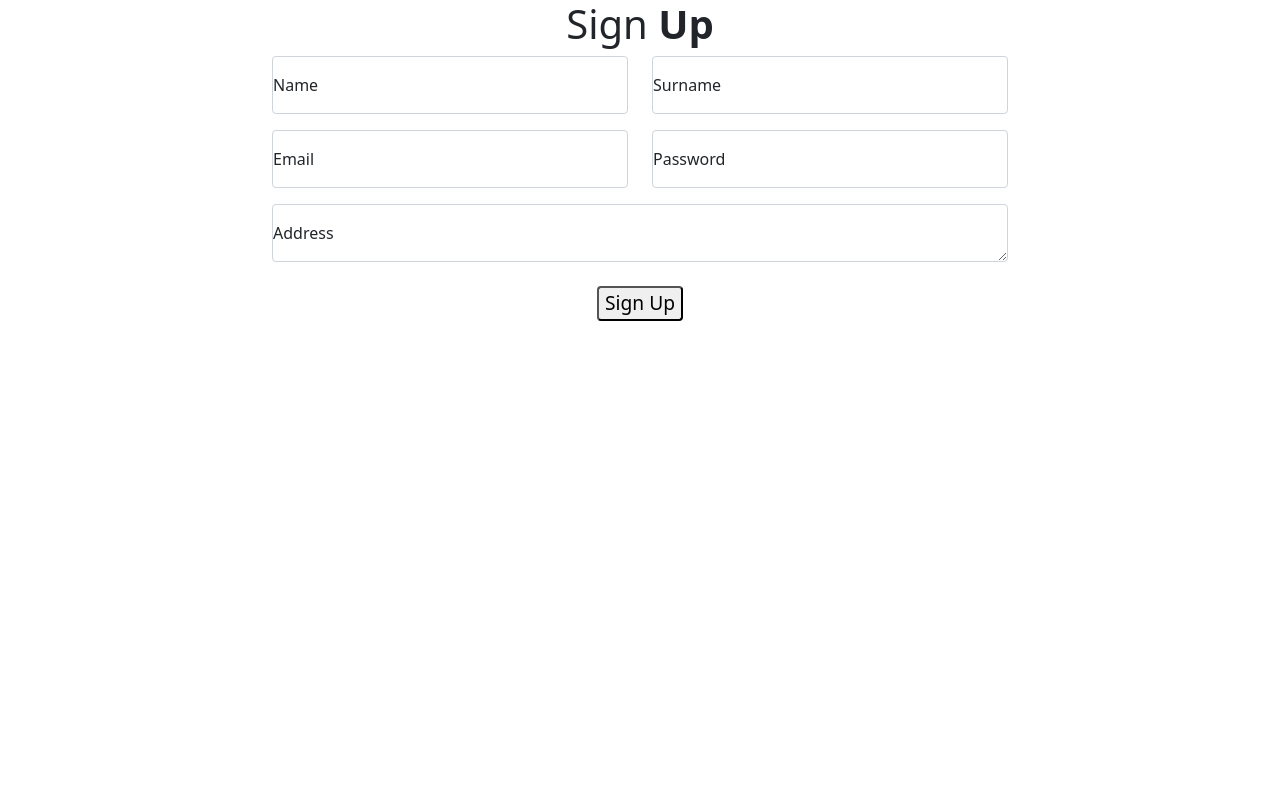
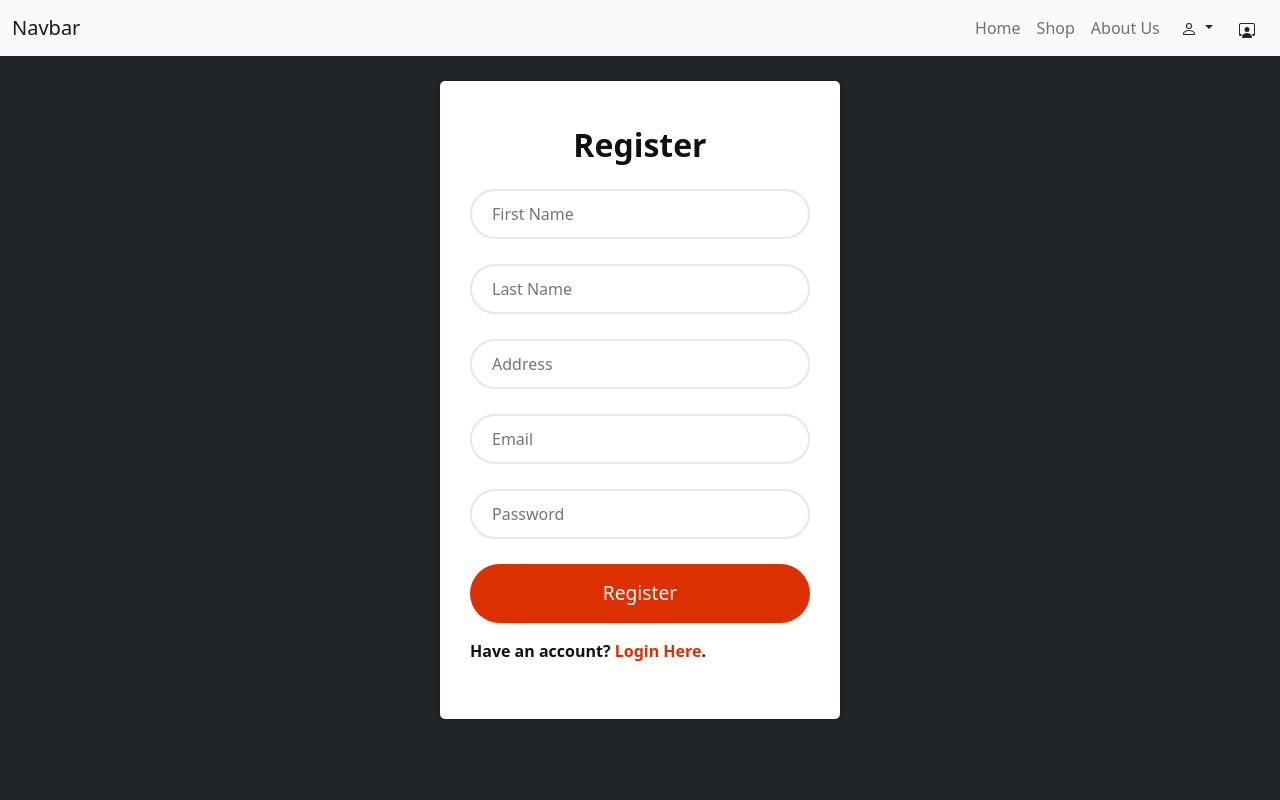
Before and after one commit to burcuesmersoy/LaptopProviderWebsite, a PHP site: page /register.php in a window 1280 px wide. Run offline with PHP 8.4, Linux system fonts and the light colour scheme.

Commit message:
Add files via upload
süslü register

```diff
--- a/register.php
+++ b/register.php
@@ -10,48 +10,88 @@ if (isset($_SESSION['email']))
         <meta charset="UTF-8">
         <meta http-equiv="X-UA-Compatible" content="IE=edge">
         <meta name="viewport" content="width=device-width, initial-scale=1.0">
-    <title>Sigma Inc-Register</title>
-    <link href="https://cdn.jsdelivr.net/npm/bootstrap@5.1.3/dist/css/bootstrap.min.css" rel="stylesheet" integrity="sha384-1BmE4kWBq78iYhFldvKuhfTAU6auU8tT94WrHftjDbrCEXSU1oBoqyl2QvZ6jIW3" crossorigin="anonymous">
-
+        <title>Shop</title>
+        <link href="https://cdn.jsdelivr.net/npm/bootstrap@5.1.3/dist/css/bootstrap.min.css" rel="stylesheet"
+            integrity="sha384-1BmE4kWBq78iYhFldvKuhfTAU6auU8tT94WrHftjDbrCEXSU1oBoqyl2QvZ6jIW3" crossorigin="anonymous">
+        <link rel="stylesheet" href="style.css">
+        <link rel="preconnect" href="https://fonts.googleapis.com">
+        <link rel="preconnect" href="https://fonts.gstatic.com" crossorigin>
+        <link href="https://fonts.googleapis.com/css2?family=Raleway:wght@300&display=swap" rel="stylesheet">
+        <link rel="stylesheet" href="styleforlogin.css">
     </head>
 
-<body>
-    <div class="container rounded text-center">
-        <h1 class="text-center">Sign <span style="font-weight: 600;">Up</span></h1>
-        <form action="signup.php" method="post">
-            <div class="row justify-content-center">
-                <div class="form-floating mb-3 col-4">
-                    <input required type="text" class="form-control" id="name" placeholder="Name" name="first">
-                    <label for="name">Name</label>
+
+
+    <body class="bg-dark">
+        <section id="nav-bar">
+            <nav class="navbar navbar-expand-lg navbar-light bg-light fixed-top">
+                <div class="container-fluid">
+                    <a class="navbar-brand" href="#">Navbar</a>
+                    <button class="navbar-toggler" type="button" data-bs-toggle="collapse" data-bs-target="#navbarNavAltMarkup"
+                        aria-controls="navbarNavAltMarkup" aria-expanded="false" aria-label="Toggle navigation">
+                        <span class="navbar-toggler-icon"></span>
+                    </button>
+                    <div class="collapse navbar-collapse" id="navbarNavAltMarkup">
+                        <div class="navbar-nav ms-auto">
+                            <a class="nav-link" aria-current="page" href="index.html">Home</a>
+                            <a class="nav-link" href="shop.html">Shop</a>
+                            <a class="nav-link" href="#">About Us</a>
+                            <div class="dropdown">
+                                <button class="btn dropdown-toggle" type="button" id="dropdownMenuButton1" data-bs-toggle="dropdown" aria-expanded="false">
+                                    <svg xmlns="http://www.w3.org/2000/svg" width="16" height="16" fill="currentColor" class="bi bi-person" viewBox="0 0 16 16">
+                                        <path d="M8 8a3 3 0 1 0 0-6 3 3 0 0 0 0 6zm2-3a2 2 0 1 1-4 0 2 2 0 0 1 4 0zm4 8c0 1-1 1-1 1H3s-1 0-1-1 1-4 6-4 6 3 6 4zm-1-.004c-.001-.246-.154-.986-.832-1.664C11.516 10.68 10.289 10 8 10c-2.29 0-3.516.68-4.168 1.332-.678.678-.83 1.418-.832 1.664h10z"/>
+                                      </svg>
+                                </button>
+                                <ul class="dropdown-menu" aria-labelledby="dropdownMenuButton1">
+                                  <li><a class="dropdown-item" href="login.php">Login</a></li>
+                                  <li><a class="dropdown-item" href="register.php">Register</a></li>
+                                </ul>
                               </div>
-                <div class="form-floating col-4">
-                    <input required type="text" class="form-control" id="surname" placeholder="Surname" name="last">
-                    <label for="surname">Surname</label>
+                              <button class="btn" type="button" >
+                                <svg xmlns="http://www.w3.org/2000/svg" width="16" height="16" fill="currentColor" class="bi bi-person-workspace" viewBox="0 0 16 16">
+                                    <path d="M4 16s-1 0-1-1 1-4 5-4 5 3 5 4-1 1-1 1H4Zm4-5.95a2.5 2.5 0 1 0 0-5 2.5 2.5 0 0 0 0 5Z"/>
+                                    <path d="M2 1a2 2 0 0 0-2 2v9.5A1.5 1.5 0 0 0 1.5 14h.653a5.373 5.373 0 0 1 1.066-2H1V3a1 1 0 0 1 1-1h12a1 1 0 0 1 1 1v9h-2.219c.554.654.89 1.373 1.066 2h.653a1.5 1.5 0 0 0 1.5-1.5V3a2 2 0 0 0-2-2H2Z"/>
+                                  </svg>
+                            </button>
+
                         </div>
                     </div>
-
-            <div class="row justify-content-center">
-                <div class="form-floating mb-3 col-4">
-                    <input required type="email" class="form-control" id="email" placeholder="name@example.com" name="email">
-                    <label for="email">Email</label>
                 </div>
-                <div class="form-floating col-4">
-                    <input required type="password" class="form-control" id="paswd" placeholder="Password" name="password">
-                    <label for="paswd">Password</label>
+            </nav>
+            </section>
+            <div class="container m-5">
+                <form action="signup.php" method="POST" class="login-email">
+                    <p class="login-text" style="font-size: 2rem; font-weight: 800;">Register</p>
+                    <div class="input-group">
+                        <input type="text" placeholder="First Name" name="first" required>
                     </div>
+                    <div class="input-group">
+                        <input type="text" placeholder="Last Name" name="last"  required>
                     </div>
-            <div class="row justify-content-center">
-                <div class="form-floating col-8">
-                    <textarea required class="form-control" placeholder="Address" id="address" name="address"></textarea>
-                    <label for="address">Address</label>
-                </div>
+                    <div class="input-group">
+                        <input type="text" placeholder="Address" name="address" required>
                     </div>
 
-            <input type="submit" id="submit-btn" class="my-4 rounded" style="font-size: larger" value="Sign Up">
+                    <div class="input-group">
+                        <input type="email" placeholder="Email" name="email" required>
+                    </div>
+                    <div class="input-group">
+                        <input type="password" placeholder="Password" name="password" required>
+                    </div>
 
+                    <div class="input-group">
+                        <button name="submit" class="btn">Register</button>
+                    </div>
+                    <p class="login-register-text">Have an account? <a href="login.php">Login Here</a>.</p>
                 </form>
             </div>
-    <script src="https://cdn.jsdelivr.net/npm/bootstrap@5.1.3/dist/js/bootstrap.bundle.min.js" integrity="sha384-ka7Sk0Gln4gmtz2MlQnikT1wXgYsOg+OMhuP+IlRH9sENBO0LRn5q+8nbTov4+1p" crossorigin="anonymous"></script>
+
+
+
+
+    <script src="https://cdn.jsdelivr.net/npm/bootstrap@5.1.3/dist/js/bootstrap.bundle.min.js"
+    integrity="sha384-ka7Sk0Gln4gmtz2MlQnikT1wXgYsOg+OMhuP+IlRH9sENBO0LRn5q+8nbTov4+1p"
+    crossorigin="anonymous"></script>
 </body>
 
 </html>
--- /dev/null
+++ b/styleforlogin.css
@@ -0,0 +1,123 @@
+
+* {
+    margin: 0;
+    padding: 0;
+    box-sizing: border-box;
+}
+
+body {
+    width: 100%;
+    min-height: 100vh;
+    background-position: center;
+    background-size: cover;
+    display: flex;
+    justify-content: center;
+    align-items: center;
+}
+
+.container {
+    width: 400px;
+    min-height: 400px;
+    background: rgb(255, 255, 255);
+    border-radius: 5px;
+    box-shadow: 0 0 5px rgba(0,0,0,.3);
+    padding: 40px 30px;
+}
+
+.container .login-text {
+    color: #111;
+    font-weight: 500;
+    font-size: 1.1rem;
+    text-align: center;
+    margin-bottom: 20px;
+    display: block;
+    text-transform: capitalize;
+}
+
+.container .login-social {
+    display: grid;
+    grid-template-columns: repeat(auto-fit, minmax(50%, 1fr));
+    margin-bottom: 25px;
+}
+
+.container .login-social a {
+    padding: 12px;
+    margin: 10px;
+    border-radius: 3px;
+    box-shadow: 0 0 5px rgba(0,0,0,.3);
+    text-decoration: none;
+    font-size: 1rem;
+    text-align: center;
+    color: #6A040F;
+    transition: .3s;
+}
+
+.container .login-social a i {
+    margin-right: 5px;
+}
+
+
+
+.container .login-email .input-group {
+    width: 100%;
+    height: 50px;
+    margin-bottom: 25px;
+}
+
+.container .login-email .input-group input {
+    width: 100%;
+    height: 100%;
+    border: 2px solid #e7e7e7;
+    padding: 15px 20px;
+    font-size: 1rem;
+    border-radius: 30px;
+    background: transparent;
+    outline: none;
+    transition: .3s;
+}
+
+.container .login-email .input-group input:focus, .container .login-email .input-group input:valid {
+    border-color: #FAA307;
+}
+
+.container .login-email .input-group .btn {
+    display: block;
+    width: 100%;
+    padding: 15px 20px;
+    text-align: center;
+    border: none;
+    background: #DC2F02;
+    outline: none;
+    border-radius: 30px;
+    font-size: 1.2rem;
+    color: #FFF;
+    cursor: pointer;
+    transition: .3s;
+}
+
+.container .login-email .input-group .btn:hover {
+    transform: translateY(-5px);
+    background: #FAA307;
+}
+
+.login-register-text {
+    color: #111;
+    font-weight: 600;
+}
+
+.login-register-text a {
+    text-decoration: none;
+    color: #DC2F02;
+}
+
+@media (max-width: 430px) {
+    .container {
+        width: 300px;
+    }
+    .container .login-social {
+        display: block;
+    }
+    .container .login-social a {
+        display: block;
+    }
+}
```
Lines whose indentation alone changed are shown as unchanged.
